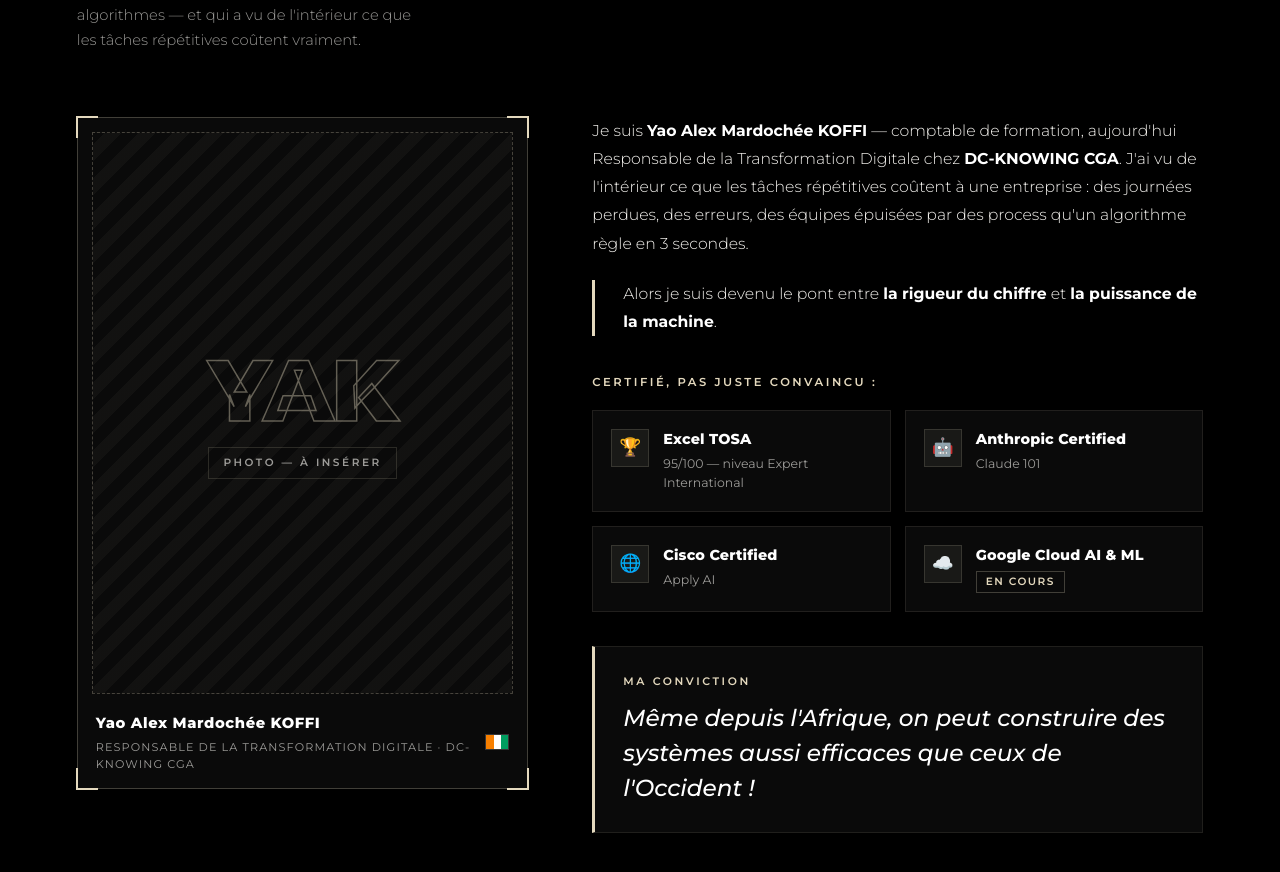
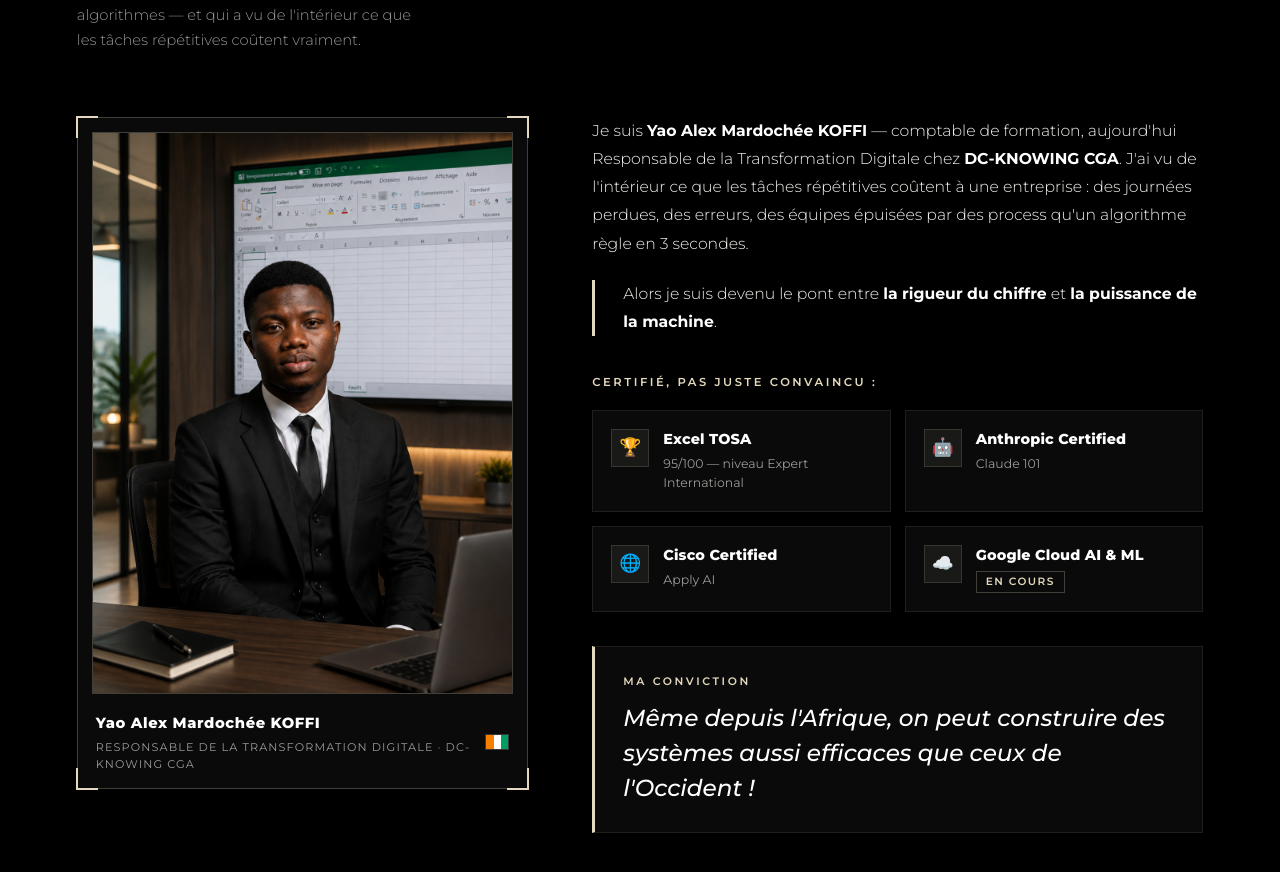
Before and after one commit to alexmardocheehunter/alex, a React (Vite) app: page / in a window 1280 px wide. Shown: the part 6305-7177 px from the top of the page. Built offline with nearby package versions, Linux system fonts and the light colour scheme.

Commit message:
Add profile photo to about section

```diff
--- a/src/App.tsx
+++ b/src/App.tsx
@@ -744,7 +744,7 @@
         </div>
 
         <div className="about-grid">
-          {/* Cadre photo — photo à insérer */}
+          {/* Cadre photo */}
           <div className="rv" style={{ ["--d" as string]: ".08s" }}>
             <figure className="photo-frame">
               <span className="tick t1" aria-hidden="true" />
@@ -752,10 +752,11 @@
               <span className="tick t3" aria-hidden="true" />
               <span className="tick t4" aria-hidden="true" />
               <div className="pf-inner">
-                <span className="pf-mono" aria-hidden="true">
-                  YAK
-                </span>
-                <span className="pf-label">Photo — à insérer</span>
+                <img
+                  src="/photo-alex.png"
+                  alt="Yao Alex Mardochée KOFFI — Responsable de la Transformation Digitale"
+                  loading="lazy"
+                />
               </div>
               <figcaption className="pf-meta">
                 <span className="pf-name">
--- a/src/index.css
+++ b/src/index.css
@@ -1731,12 +1731,22 @@
   justify-content: center;
   gap: 14px;
   aspect-ratio: 3 / 4;
-  border: 1px dashed var(--beige-25);
-  background: repeating-linear-gradient(
-    -45deg,
-    rgba(228, 217, 190, 0.035) 0 12px,
-    transparent 12px 24px
-  );
+  border: 1px solid var(--beige-25);
+  overflow: hidden;
+  background: var(--card);
+}
+
+.pf-inner img {
+  width: 100%;
+  height: 100%;
+  object-fit: cover;
+  object-position: center top;
+  display: block;
+  transition: transform 0.6s cubic-bezier(0.2, 0.7, 0.2, 1);
+}
+
+.photo-frame:hover .pf-inner img {
+  transform: scale(1.04);
 }
 
 .pf-mono {
```
Also changed, not shown: PHOTO 1.png (added), public/photo-alex.png (added).
